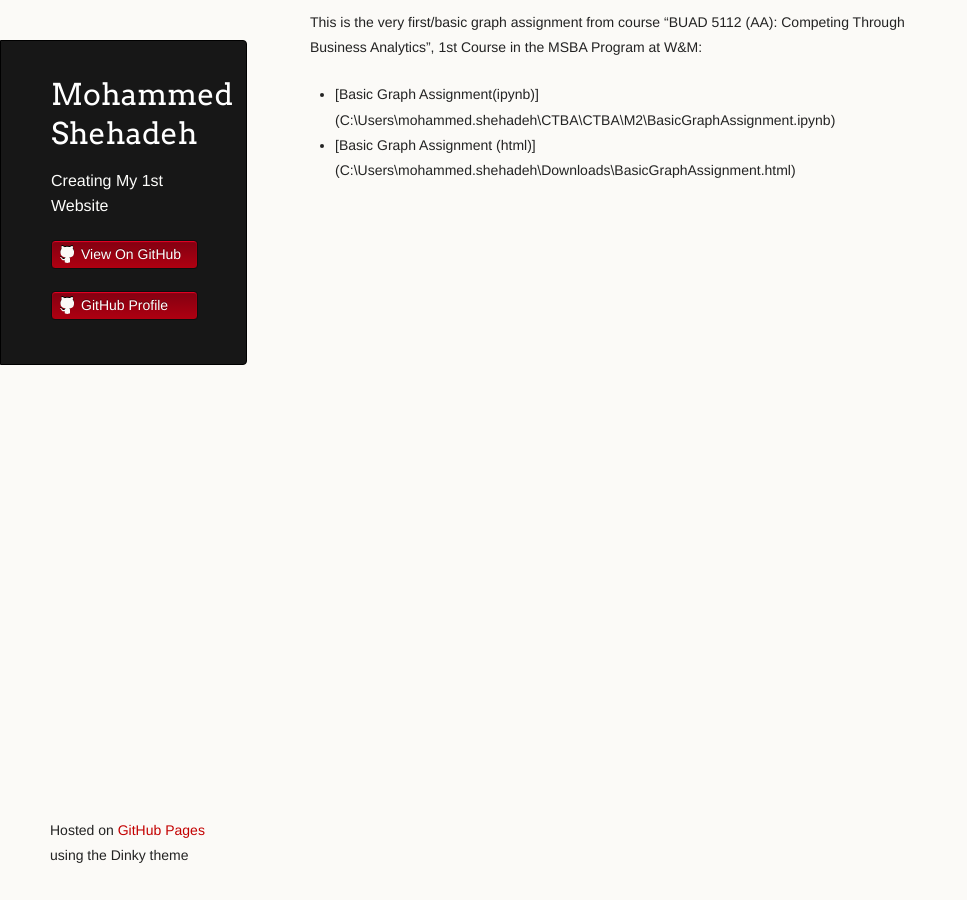
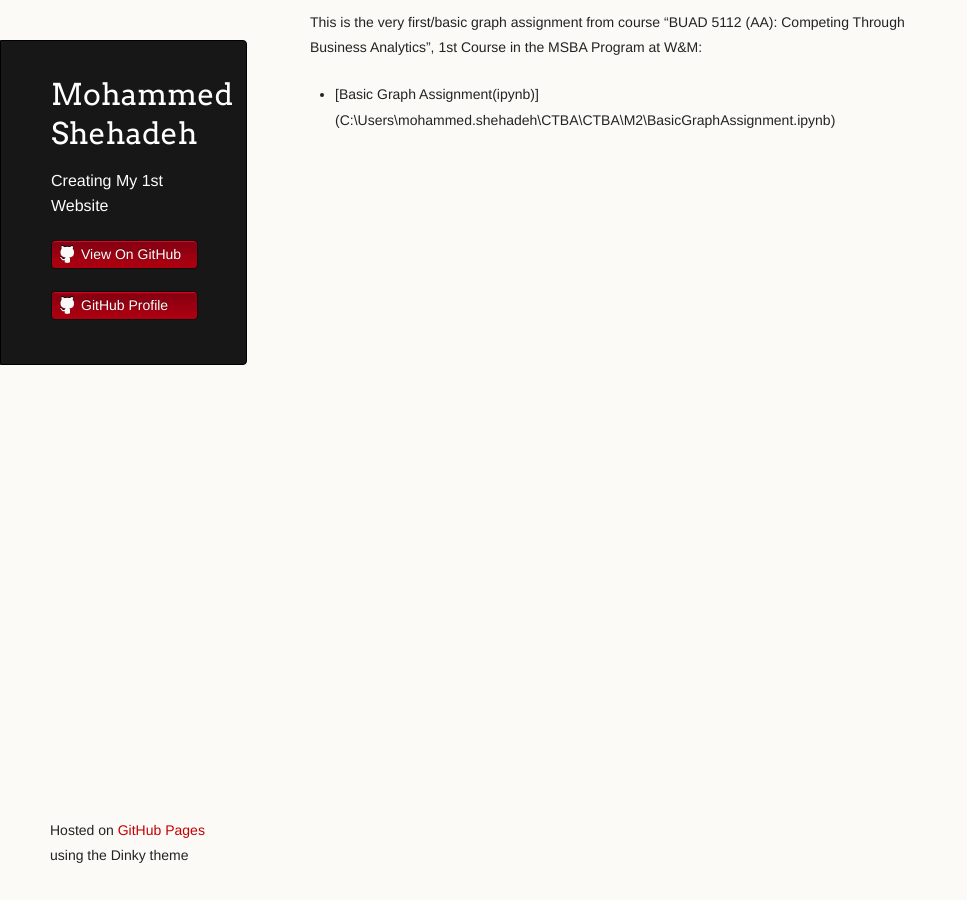
Before and after one commit to mashehadeh/mashehadeh.github.io, a Jekyll site: the page built from BasicGraph/index.md, in a window 1280 px wide. Shown: the whole page, without its empty margins (0-967 px from the left). Built offline with Jekyll 4.4.1, drawn with Linux system fonts in a browser that asks for light colours; our own code applies the rules of GitHub Pages for plain Markdown files.

Commit message:
Update index.md

```diff
--- a/BasicGraph/index.md
+++ b/BasicGraph/index.md
@@ -5,5 +5,4 @@
 
 This is the very first/basic graph assignment from course "BUAD 5112 (AA): Competing Through Business Analytics", 1st Course in the MSBA Program at W&M:
 
-- [Basic Graph Assignment(ipynb)] (C:\Users\mohammed.shehadeh\CTBA\CTBA\M2\BasicGraphAssignment.ipynb)
-- [Basic Graph Assignment (html)] (C:\\Users\\mohammed.shehadeh\\Downloads\\BasicGraphAssignment.html)
+- [Basic Graph Assignment(ipynb)] (C:\\Users\\mohammed.shehadeh\\CTBA\\CTBA\\M2\\BasicGraphAssignment.ipynb)
```
